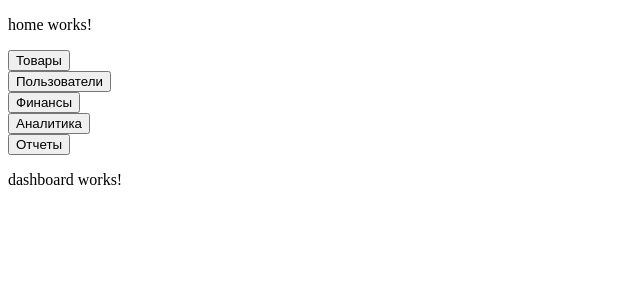
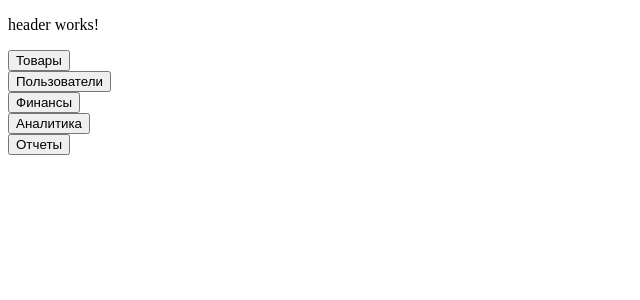
Before and after one commit to AnnaConda007/WB_adminPanel, an Angular app: page / in a window 1280 px wide. Shown: the top 300 px of the page, without its empty margins (0-640 px from the left). Built offline with nearby package versions, Linux system fonts and the light colour scheme.

Commit message:
хедер

```diff
--- a/src/app/app.component.html
+++ b/src/app/app.component.html
@@ -1,3 +1,2 @@
-<!-- app.component.html -->
-
+ <app-header></app-header>
 <router-outlet></router-outlet>
--- a/src/app/app.component.ts
+++ b/src/app/app.component.ts
@@ -2,11 +2,11 @@
 import { CommonModule } from '@angular/common';
 import { RouterOutlet } from '@angular/router';
 import { NavigationBarComponent } from './components/navigation-bar/navigation-bar.component';
-
+import { HeaderComponent } from './components/header/header.component';
 @Component({
   selector: 'app-root',
   standalone: true,
-  imports: [CommonModule, RouterOutlet, NavigationBarComponent],
+  imports: [CommonModule, RouterOutlet, NavigationBarComponent, HeaderComponent],
   templateUrl: './app.component.html',
   styleUrl: './app.component.css'
 })
--- a/src/app/components/dashboard/dashboard.component.html
+++ b/src/app/components/dashboard/dashboard.component.html
@@ -1,2 +1,2 @@
- <p>dashboard works!</p>
+
  <router-outlet></router-outlet>
--- /dev/null
+++ b/src/app/components/header/header.component.html
@@ -0,0 +1 @@
+<p>header works!</p>
--- a/src/app/components/home/home.component.html
+++ b/src/app/components/home/home.component.html
@@ -1,3 +1,3 @@
-<p>home works!</p>
+
 <app-navigation-bar></app-navigation-bar>
 <app-dashboard></app-dashboard>
```
Also changed, not shown: src/app/components/header/header.component.ts (added, +12 -0 lines), src/app/components/header/header.component.css (added).
